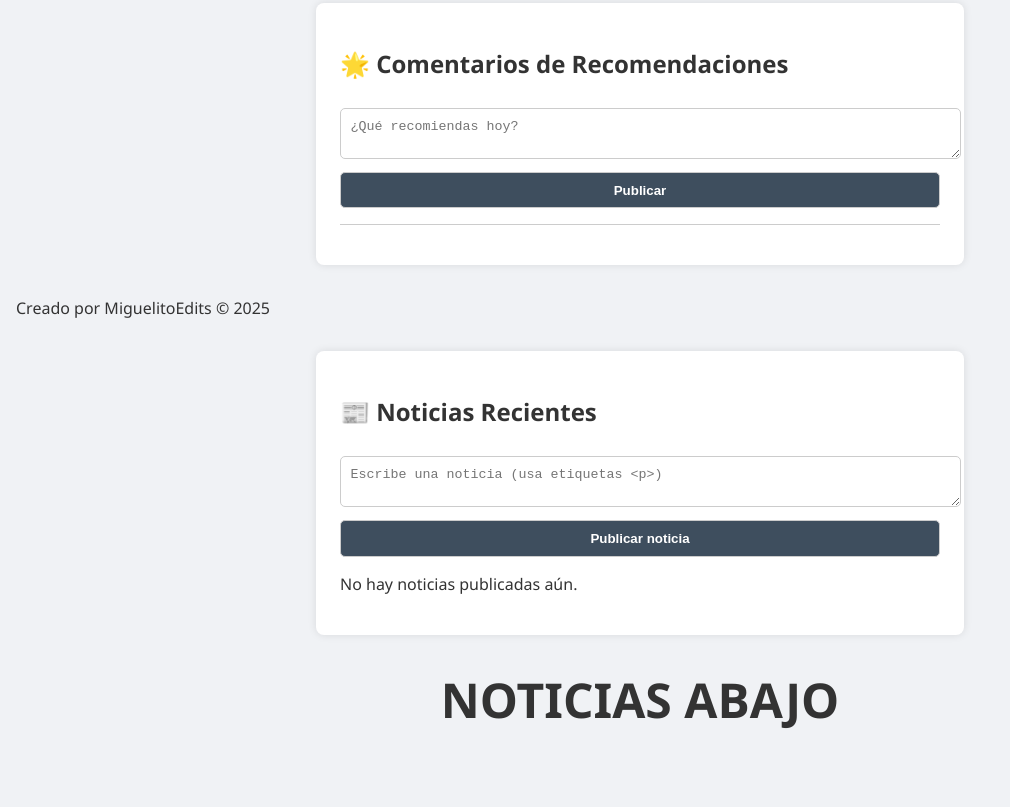
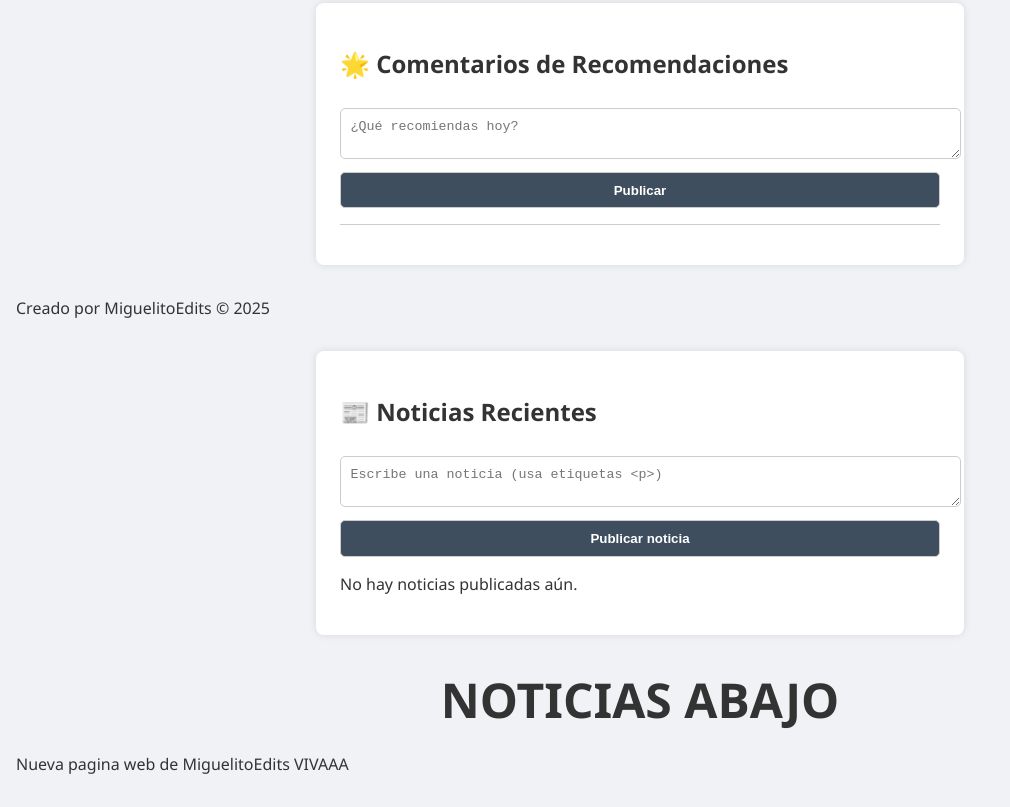
Before and after one commit to Miguelitopro500/ConversacionyRecomendacionJ1, a plain HTML site: page index.html in a window 1280 px wide. Shown: the part 678-1485 px from the top of the page, without its empty margins (0-1010 px from the left). Before the commit the page ends 1447 px from the top, so only its background shows below. Drawn offline with Linux system fonts and the light colour scheme.

Commit message:
Update index.html

```diff
--- a/index.html
+++ b/index.html
@@ -50,6 +50,7 @@
 
 <h1><font size="9"><center>NOTICIAS ABAJO</center></font></h1>
 
+  <p>Nueva pagina web de MiguelitoEdits VIVAAA</p>
 
 </body>
 </html>
```
